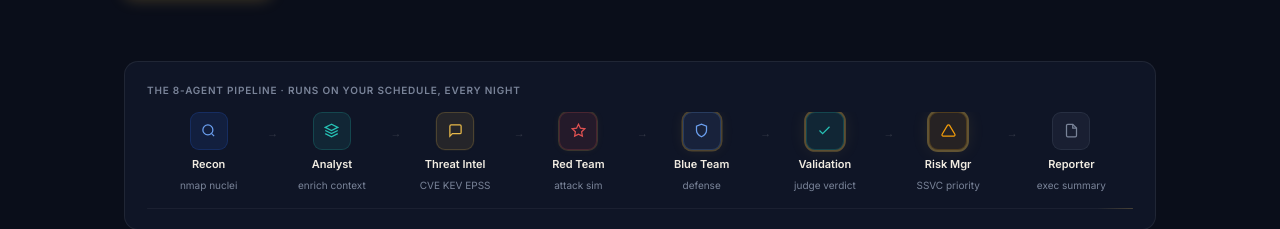
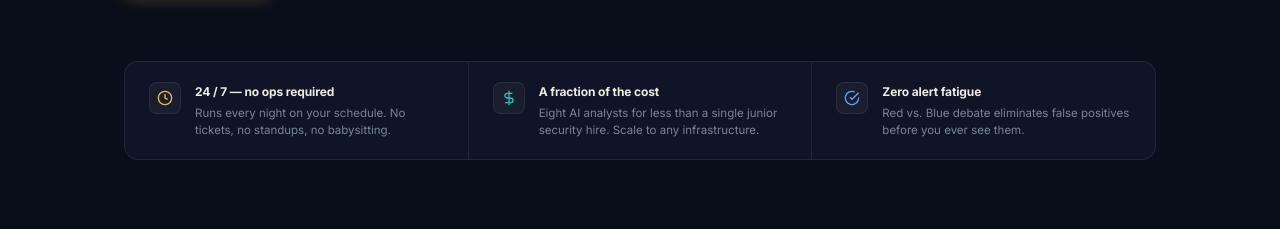
Before and after one commit to HorusAgentsSec/horus, an Astro site in the folder landing/: page / in a window 1280 px wide. Shown: the part 577-806 px from the top of the page. Built offline with nearby package versions, Linux system fonts and the light colour scheme; Astro itself is replaced by a stand-in of ours; animation ran at ten frames a second.

Commit message:
landing: reemplaza pipeline strip con value props; actualiza copy de marketing
Co-Authored-By: Claude Sonnet 4.6 <noreply@anthropic.com>

```diff
--- a/landing/src/pages/index.astro
+++ b/landing/src/pages/index.astro
@@ -35,69 +35,36 @@ import Footer from '../components/Footer.astro';
         </a>
       </div>
 
-      <!-- 8-agent pipeline -->
-      <div class="pipeline-strip">
-        <div class="pipeline-label">The 8-agent pipeline · runs on your schedule, every night</div>
-        <div class="pipeline-agents" id="pipeline-agents">
-          <div class="p-agent">
-            <div class="p-icon" style="background:rgba(44,107,237,0.12);border:1px solid rgba(44,107,237,0.2);">
-              <svg width="15" height="15" viewBox="0 0 24 24" fill="none" stroke="#6B9FEF" stroke-width="2"><circle cx="11" cy="11" r="8"/><line x1="21" y1="21" x2="16.65" y2="16.65"/></svg>
-            </div>
-            <div class="p-name">Recon</div>
-            <div class="p-role">nmap nuclei</div>
+      <!-- Value props -->
+      <div class="hero-props">
+        <div class="hp-item">
+          <div class="hp-icon">
+            <svg width="16" height="16" viewBox="0 0 24 24" fill="none" stroke="#E8B94A" stroke-width="2"><circle cx="12" cy="12" r="10"/><polyline points="12 6 12 12 16 14"/></svg>
           </div>
-          <div class="p-agent">
-            <div class="p-icon" style="background:rgba(39,194,182,0.10);border:1px solid rgba(39,194,182,0.2);">
-              <svg width="15" height="15" viewBox="0 0 24 24" fill="none" stroke="#27C2B6" stroke-width="2"><path d="M12 2L2 7l10 5 10-5-10-5z"/><path d="M2 17l10 5 10-5"/><path d="M2 12l10 5 10-5"/></svg>
-            </div>
-            <div class="p-name">Analyst</div>
-            <div class="p-role">enrich context</div>
-          </div>
-          <div class="p-agent">
-            <div class="p-icon" style="background:rgba(232,185,74,0.10);border:1px solid rgba(232,185,74,0.2);">
-              <svg width="15" height="15" viewBox="0 0 24 24" fill="none" stroke="#E8B94A" stroke-width="2"><path d="M21 15a2 2 0 0 1-2 2H7l-4 4V5a2 2 0 0 1 2-2h14a2 2 0 0 1 2 2z"/></svg>
-            </div>
-            <div class="p-name">Threat Intel</div>
-            <div class="p-role">CVE KEV EPSS</div>
-          </div>
-          <div class="p-agent">
-            <div class="p-icon" style="background:rgba(224,82,82,0.10);border:1px solid rgba(224,82,82,0.2);">
-              <svg width="15" height="15" viewBox="0 0 24 24" fill="none" stroke="#E05252" stroke-width="2"><polygon points="12 2 15.09 8.26 22 9.27 17 14.14 18.18 21.02 12 17.77 5.82 21.02 7 14.14 2 9.27 8.91 8.26 12 2"/></svg>
-            </div>
-            <div class="p-name">Red Team</div>
-            <div class="p-role">attack sim</div>
-          </div>
-          <div class="p-agent">
-            <div class="p-icon" style="background:rgba(107,159,239,0.10);border:1px solid rgba(107,159,239,0.2);">
-              <svg width="15" height="15" viewBox="0 0 24 24" fill="none" stroke="#6B9FEF" stroke-width="2"><path d="M12 22s8-4 8-10V5l-8-3-8 3v7c0 6 8 10 8 10z"/></svg>
-            </div>
-            <div class="p-name">Blue Team</div>
-            <div class="p-role">defense</div>
-          </div>
-          <div class="p-agent">
-            <div class="p-icon" style="background:rgba(39,194,182,0.10);border:1px solid rgba(39,194,182,0.2);">
-              <svg width="15" height="15" viewBox="0 0 24 24" fill="none" stroke="#27C2B6" stroke-width="2"><polyline points="20 6 9 17 4 12"/></svg>
-            </div>
-            <div class="p-name">Validation</div>
-            <div class="p-role">judge verdict</div>
-          </div>
-          <div class="p-agent">
-            <div class="p-icon" style="background:rgba(245,158,11,0.10);border:1px solid rgba(245,158,11,0.2);">
-              <svg width="15" height="15" viewBox="0 0 24 24" fill="none" stroke="#F59E0B" stroke-width="2"><path d="M10.29 3.86L1.82 18a2 2 0 0 0 1.71 3h16.94a2 2 0 0 0 1.71-3L13.71 3.86a2 2 0 0 0-3.42 0z"/></svg>
-            </div>
-            <div class="p-name">Risk Mgr</div>
-            <div class="p-role">SSVC priority</div>
-          </div>
-          <div class="p-agent">
-            <div class="p-icon" style="background:rgba(122,132,153,0.10);border:1px solid rgba(122,132,153,0.15);">
-              <svg width="15" height="15" viewBox="0 0 24 24" fill="none" stroke="#7A8499" stroke-width="2"><path d="M14 2H6a2 2 0 0 0-2 2v16a2 2 0 0 0 2 2h12a2 2 0 0 0 2-2V8z"/><polyline points="14 2 14 8 20 8"/></svg>
-            </div>
-            <div class="p-name">Reporter</div>
-            <div class="p-role">exec summary</div>
+          <div>
+            <div class="hp-head">24 / 7 — no ops required</div>
+            <div class="hp-body">Runs every night on your schedule. No tickets, no standups, no babysitting.</div>
           </div>
         </div>
-        <div class="pipeline-flow-bar" aria-hidden="true">
-          <div class="pipeline-flow-pulse"></div>
+        <div class="hp-divider"></div>
+        <div class="hp-item">
+          <div class="hp-icon">
+            <svg width="16" height="16" viewBox="0 0 24 24" fill="none" stroke="#27C2B6" stroke-width="2"><line x1="12" y1="1" x2="12" y2="23"/><path d="M17 5H9.5a3.5 3.5 0 0 0 0 7h5a3.5 3.5 0 0 1 0 7H6"/></svg>
+          </div>
+          <div>
+            <div class="hp-head">A fraction of the cost</div>
+            <div class="hp-body">Eight AI analysts for less than a single junior security hire. Scale to any infrastructure.</div>
+          </div>
+        </div>
+        <div class="hp-divider"></div>
+        <div class="hp-item">
+          <div class="hp-icon">
+            <svg width="16" height="16" viewBox="0 0 24 24" fill="none" stroke="#6B9FEF" stroke-width="2"><path d="M22 11.08V12a10 10 0 1 1-5.93-9.14"/><polyline points="22 4 12 14.01 9 11.01"/></svg>
+          </div>
+          <div>
+            <div class="hp-head">Zero alert fatigue</div>
+            <div class="hp-body">Red vs. Blue debate eliminates false positives before you ever see them.</div>
+          </div>
         </div>
       </div>
     </div>
@@ -115,8 +82,8 @@ import Footer from '../components/Footer.astro';
   <div class="ag-section">
     <div class="container ag-hd">
       <div class="eyebrow ey-lapis reveal"><span class="dot"></span>How it works</div>
-      <h2 class="sh2 reveal">Eight agents.<br>One coordinated run.</h2>
-      <p class="ssub reveal">A scan triggers a cascade of handoffs. Agents discover, enrich, debate, and converge on a single prioritized report — every night, automatically.</p>
+      <h2 class="sh2 reveal">Your security team,<br>scaled by AI.</h2>
+      <p class="ssub reveal">Eight specialized agents run every night — scanning your infrastructure, correlating intelligence, simulating attacks, debating every finding, and handing you a prioritized report. For less than you spend on one analyst.</p>
     </div>
 
     <div class="ag-canvas-wrap">
@@ -731,51 +698,27 @@ import Footer from '../components/Footer.astro';
   .hero-sub strong { color: var(--ivory); font-weight: 500; }
   .hero-ctas { display: flex; align-items: center; gap: 12px; flex-wrap: wrap; margin-bottom: 64px; }
 
-  /* ── Pipeline strip ── */
-  .pipeline-strip {
-    background: var(--surface); border: 1px solid var(--border); border-radius: 14px; padding: 20px 22px;
+  /* ── Hero value props ── */
+  .hero-props {
+    display: flex; align-items: flex-start; gap: 0;
+    background: var(--surface); border: 1px solid var(--border);
+    border-radius: 14px; overflow: hidden; margin-top: 36px;
   }
-  .pipeline-label { font-size: 10px; font-weight: 600; letter-spacing: .08em; text-transform: uppercase; color: var(--muted); margin-bottom: 14px; }
-  .pipeline-agents { display: flex; align-items: flex-start; overflow-x: auto; padding-bottom: 2px; }
-  .p-agent { display: flex; flex-direction: column; align-items: center; gap: 6px; flex: 1; min-width: 78px; position: relative; }
-  .p-agent::after { content: '→'; position: absolute; right: -8px; top: 13px; font-size: 11px; color: rgba(255,255,255,0.15); }
-  .p-agent:last-child::after { display: none; }
-  .p-icon { width: 38px; height: 38px; border-radius: 9px; display: flex; align-items: center; justify-content: center; flex-shrink: 0; }
-  .p-name { font-size: 11px; font-weight: 600; color: var(--ivory); text-align: center; }
-  .p-role { font-size: 10px; color: var(--muted); text-align: center; line-height: 1.25; }
-
-  :global(html.js) .pipeline-agents.in .p-icon { animation: iconPop .55s cubic-bezier(.22,1,.36,1) backwards; }
-  :global(html.js) .pipeline-agents.in .p-agent::after { animation: arrowFlow 2.8s ease-in-out infinite; }
-  @keyframes iconPop { from { opacity: 0; transform: translateY(10px) scale(.75); filter: blur(2px); } to { opacity: 1; transform: none; filter: blur(0); } }
-  @keyframes arrowFlow { 0%,100% { color: rgba(255,255,255,0.12); } 50% { color: rgba(232,185,74,0.6); } }
-
-  /* Agent sequential ping — simulates pipeline execution */
-  .p-agent:nth-child(1) .p-icon { animation: agentPing 8s 0.0s ease-in-out infinite; }
-  .p-agent:nth-child(2) .p-icon { animation: agentPing 8s 1.0s ease-in-out infinite; }
-  .p-agent:nth-child(3) .p-icon { animation: agentPing 8s 2.0s ease-in-out infinite; }
-  .p-agent:nth-child(4) .p-icon { animation: agentPing 8s 3.0s ease-in-out infinite; }
-  .p-agent:nth-child(5) .p-icon { animation: agentPing 8s 4.0s ease-in-out infinite; }
-  .p-agent:nth-child(6) .p-icon { animation: agentPing 8s 5.0s ease-in-out infinite; }
-  .p-agent:nth-child(7) .p-icon { animation: agentPing 8s 6.0s ease-in-out infinite; }
-  .p-agent:nth-child(8) .p-icon { animation: agentPing 8s 7.0s ease-in-out infinite; }
-  :global(html.js) .pipeline-agents.in .p-agent:nth-child(1) .p-icon { animation: agentPing 8s 0.0s ease-in-out infinite, iconPop .55s cubic-bezier(.22,1,.36,1) 0ms backwards; }
-  :global(html.js) .pipeline-agents.in .p-agent:nth-child(2) .p-icon { animation: agentPing 8s 1.0s ease-in-out infinite, iconPop .55s cubic-bezier(.22,1,.36,1) 80ms backwards; }
-  :global(html.js) .pipeline-agents.in .p-agent:nth-child(3) .p-icon { animation: agentPing 8s 2.0s ease-in-out infinite, iconPop .55s cubic-bezier(.22,1,.36,1) 160ms backwards; }
-  :global(html.js) .pipeline-agents.in .p-agent:nth-child(4) .p-icon { animation: agentPing 8s 3.0s ease-in-out infinite, iconPop .55s cubic-bezier(.22,1,.36,1) 240ms backwards; }
-  :global(html.js) .pipeline-agents.in .p-agent:nth-child(5) .p-icon { animation: agentPing 8s 4.0s ease-in-out infinite, iconPop .55s cubic-bezier(.22,1,.36,1) 320ms backwards; }
-  :global(html.js) .pipeline-agents.in .p-agent:nth-child(6) .p-icon { animation: agentPing 8s 5.0s ease-in-out infinite, iconPop .55s cubic-bezier(.22,1,.36,1) 400ms backwards; }
-  :global(html.js) .pipeline-agents.in .p-agent:nth-child(7) .p-icon { animation: agentPing 8s 6.0s ease-in-out infinite, iconPop .55s cubic-bezier(.22,1,.36,1) 480ms backwards; }
-  :global(html.js) .pipeline-agents.in .p-agent:nth-child(8) .p-icon { animation: agentPing 8s 7.0s ease-in-out infinite, iconPop .55s cubic-bezier(.22,1,.36,1) 560ms backwards; }
-
-  /* Pipeline flow bar */
-  .pipeline-flow-bar {
-    height: 1px; background: rgba(255,255,255,0.05); border-radius: 1px;
-    margin-top: 14px; position: relative; overflow: hidden;
+  .hp-item {
+    display: flex; align-items: flex-start; gap: 14px;
+    padding: 20px 24px; flex: 1;
   }
-  .pipeline-flow-pulse {
-    position: absolute; top: 0; left: -35%; width: 35%; height: 100%;
-    background: linear-gradient(90deg, transparent, rgba(232,185,74,0.7), rgba(232,185,74,0.3), transparent);
-    animation: pipelineFlow 2.4s ease-in-out infinite;
+  .hp-icon {
+    width: 32px; height: 32px; border-radius: 8px;
+    background: rgba(255,255,255,0.04); border: 1px solid var(--border);
+    display: flex; align-items: center; justify-content: center; flex-shrink: 0;
+  }
+  .hp-head { font-size: 12px; font-weight: 700; color: var(--ivory); margin-bottom: 4px; letter-spacing: -.01em; }
+  .hp-body { font-size: 11.5px; color: var(--muted); line-height: 1.5; }
+  .hp-divider { width: 1px; background: var(--border); align-self: stretch; flex-shrink: 0; }
+  @media (max-width: 680px) {
+    .hero-props { flex-direction: column; }
+    .hp-divider { width: auto; height: 1px; }
   }
 
   /* ── Product mock ── */
```
